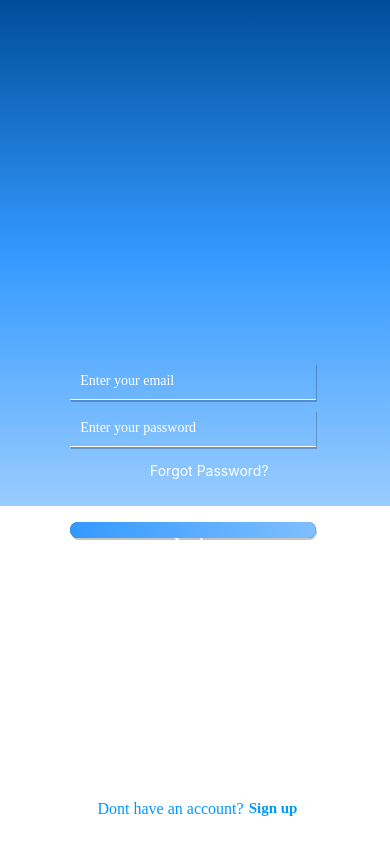
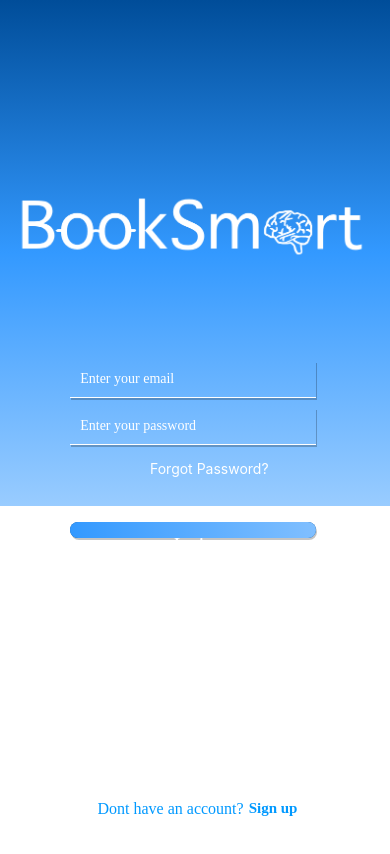
Before and after one commit to marinazjalic/smart-campus-app, a React Native app: screen /Logout in a window 390 px wide. Shown: the top 854 px of the page. Built offline with nearby package versions, Linux system fonts and the light colour scheme.

Commit message:
logo, access/utilities text

```diff
--- a/Confirmation.js
+++ b/Confirmation.js
@@ -88,10 +88,13 @@ function Confirmation({ navigation }) {
           <Text style={styles.detailsText}>
             Capacity: {latestBookingObj.capacity}
           </Text>
-          <Text style={styles.detailsText}>
-            This room is equipped with a whiteboard, power outlet and is
-            accessible.
-          </Text>
+          {latestBookingObj.utilities && (
+        <Text style={styles.detailsText}>This room is equipped with a whiteboard and power outlet</Text>
+      )}
+      {latestBookingObj.accessibility && (
+        <Text style={styles.detailsText}>This room is wheelchair accessible.</Text>
+      )}
+
         </View>
         <TouchableOpacity
           style={styles.homeButton}
--- a/Login.js
+++ b/Login.js
@@ -5,6 +5,7 @@ import {
   TextInput,
   Button,
   StyleSheet,
+  Image,
   ScrollView,
   Keyboard,
   ImageBackground,
@@ -57,6 +58,7 @@ function Login({ navigation }) {
 
   const bookings_arr = [];
   let booking_id = 0;
+
 
   const resetSelections = () => {
     setUsername("");
@@ -200,7 +202,11 @@ function Login({ navigation }) {
         colors={["#004d99", "#3399ff", "#99ccff"]}
         style={{ height: "60%", width: "100%" }}
       >
+
         <View style={styles.topContainer}>
+
+        <Image source={require('./assets/logo.png')} style={{ width: "99%", height: "20%", marginTop: "50%"}} />
+
           <TextInput
             placeholder="Enter your email"
             placeholderTextColor={"white"}
@@ -244,6 +250,7 @@ function Login({ navigation }) {
         </TouchableOpacity>
       </View>
     </View>
+
   );
 }
 
@@ -281,7 +288,7 @@ const styles = StyleSheet.create({
   emailInput: {
     height: "15%",
     width: "63%",
-    marginTop: "93%",
+    marginTop: "27%",
     borderBottomWidth: 1,
     borderBottomColor: "white",
     marginLeft: "18%",
@@ -351,6 +358,8 @@ const styles = StyleSheet.create({
     // backgroundColor: "red",
     height: "60%",
     width: "100%",
+    //alignItems: 'center',
+    //justifyContent: 'flex-start',
   },
   bottomContainer: {
     height: "33%",
--- a/SignUp.js
+++ b/SignUp.js
@@ -6,6 +6,7 @@ import {
   TextInput,
   TouchableOpacity,
   Button,
+  Image,
   StyleSheet,
   Keyboard,
   Alert,
@@ -99,6 +100,7 @@ export default function SignUp({ navigation }) {
         style={{ height: "60%", width: "100%" }}
       >
         <View style={styles.topContainer}>
+        <Image source={require('./assets/logo.png')} style={{ width: "99%", height: "10%", marginTop: "50%"}} />
           <TextInput
             placeholder="Enter your email"
             placeholderTextColor={"white"}
@@ -177,7 +179,7 @@ const styles = StyleSheet.create({
   emailInput: {
     height: "10%",
     width: "63%",
-    marginTop: "84%",
+    marginTop: "25%",
     borderBottomWidth: 1,
     borderBottomColor: "white",
     marginLeft: "18%",
--- a/constants/Strings.js
+++ b/constants/Strings.js
@@ -1,3 +1,3 @@
 export default {
-  ip_address: "192.168.50.163",
+  ip_address: "192.168.2.69",
 };
```
Also changed, not shown: assets/logo.png (added).
